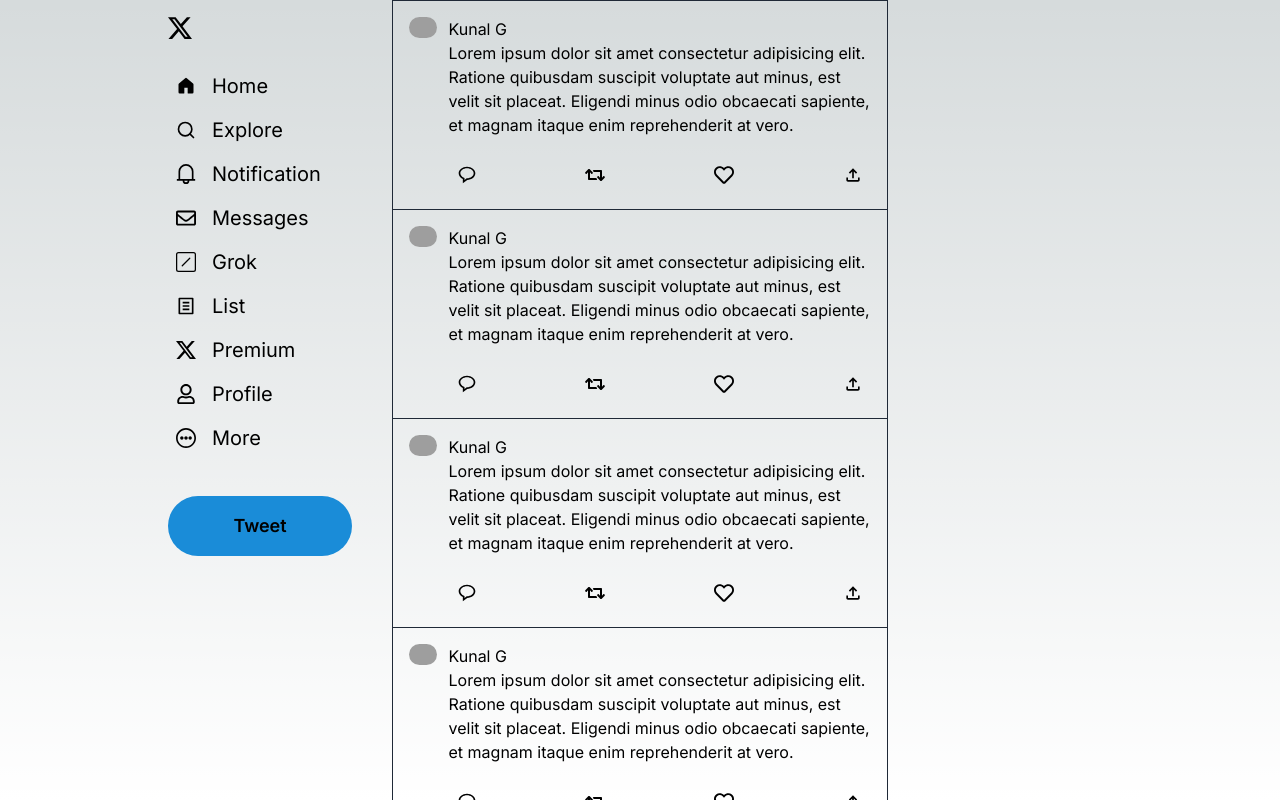
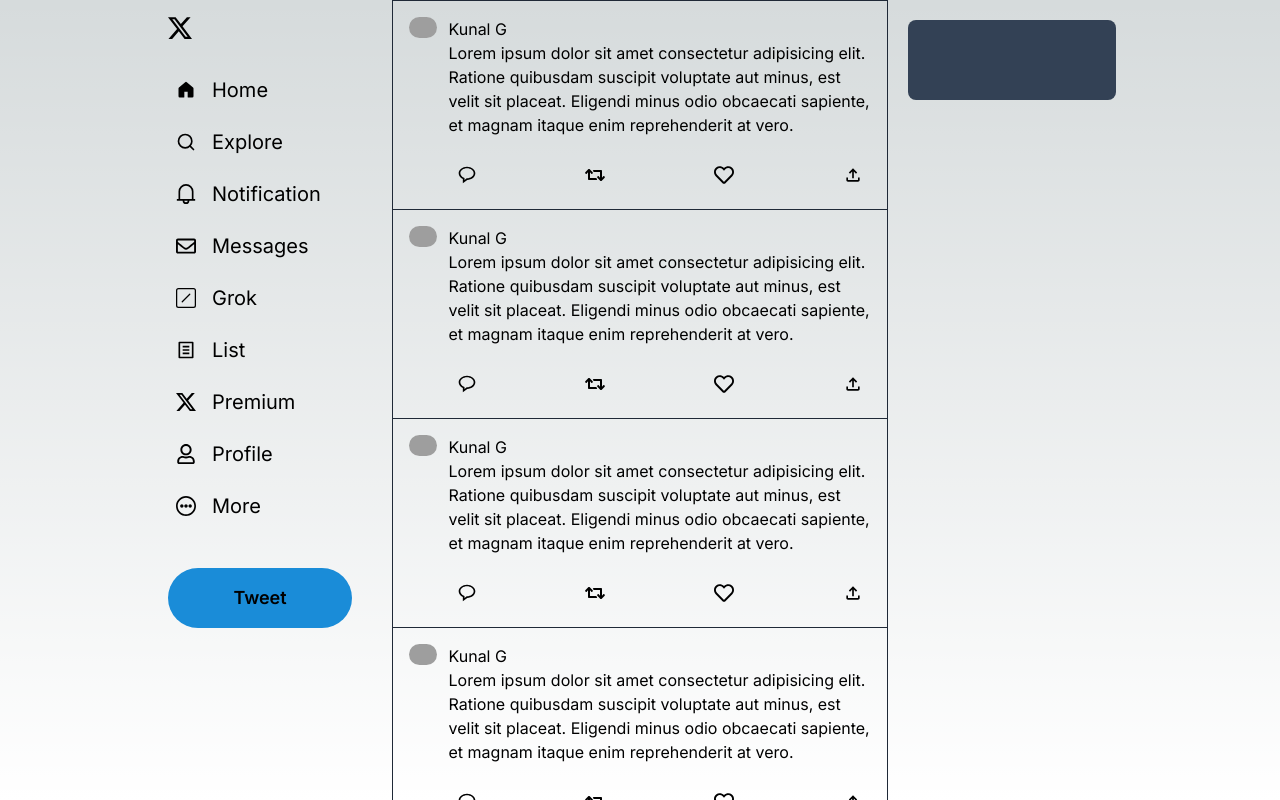
Before and after one commit to kunalg12/Twitter_Clone, a Next.js app: page / in a window 1280 px wide. Built offline with nearby package versions, Linux system fonts and the light colour scheme; grey boxes are pictures that could not be loaded.

Commit message:
addded Oauth

```diff
--- a/next.config.mjs
+++ b/next.config.mjs
@@ -2,8 +2,14 @@
 const nextConfig = {
   reactStrictMode: true,
   images: {
-    domains: ["avatars.githubusercontent.com"],
-}
+    remotePatterns: [
+      {
+        protocol: "https",
+        hostname: "avatars.githubusercontent.com",
+        pathname: "**",
+      },
+    ],
+  },
 };
 
 export default nextConfig;
--- a/package.json
+++ b/package.json
@@ -9,6 +9,8 @@
     "lint": "next lint"
   },
   "dependencies": {
+    "@react-oauth/google": "^0.12.1",
+    "cors": "^2.8.5",
     "next": "14.1.3",
     "react": "^18",
     "react-dom": "^18",
--- a/pages/_app.tsx
+++ b/pages/_app.tsx
@@ -1,13 +1,16 @@
 import "@/styles/globals.css";
 import { Inter } from "next/font/google";
 import type { AppProps } from "next/app";
+import { GoogleOAuthProvider } from "@react-oauth/google";
 
 const inter = Inter({ subsets: ["latin"] });
 
 export default function App({ Component, pageProps }: AppProps) {
   return (
     <div className={inter.className}>
-  <Component {...pageProps} />
+      <GoogleOAuthProvider clientId="973352877304-id5necnrm6am08ha8kh301r6drtub1tv.apps.googleusercontent.com">
+        <Component {...pageProps} />
+      </GoogleOAuthProvider>
     </div>
   );
 }
--- a/pages/index.tsx
+++ b/pages/index.tsx
@@ -1,4 +1,3 @@
-import Image from "next/image";
 import { BsSlashSquare, BsTwitterX } from "react-icons/bs";
 import React from "react";
 import { FiSearch } from "react-icons/fi";
@@ -8,6 +7,7 @@ import { FaRegEnvelope, FaRegUser } from "react-icons/fa";
 import { CgMoreO } from "react-icons/cg";
 import FeedCard from "@/components/FeedCard";
 import { RiFileListLine } from "react-icons/ri";
+import { GoogleLogin } from "@react-oauth/google";
 
 interface TwitterSideBarButton {
   title: string;
@@ -65,7 +65,7 @@ export default function Home() {
             <ul>
               {sideBarMenuItems.map((item) => (
                 <li
-                  className="flex justify-start items-center hover:bg-gray-800 rounded-full px-4 py-2 w-fit gap-4"
+                  className="flex justify-start items-center hover:bg-gray-800 rounded-full px-4 py-3 w-fit gap-4"
                   key={item.title}
                 >
                   <span>{item.icon}</span>
@@ -92,7 +92,15 @@ export default function Home() {
           <FeedCard />
           <FeedCard />
         </div>
-        <div className="col-span-3"></div>
+        <div className="col-span-3 p-5">
+          <div className="p-5 bg-slate-700 rounded-lg">
+            <GoogleLogin
+              onSuccess={(credentialResponse) =>
+                console.log(credentialResponse)
+              }
+            />
+          </div>
+        </div>
       </div>
     </div>
   );
```
Also changed, not shown: 1 other file (tests, documents, lock files or other folders).
